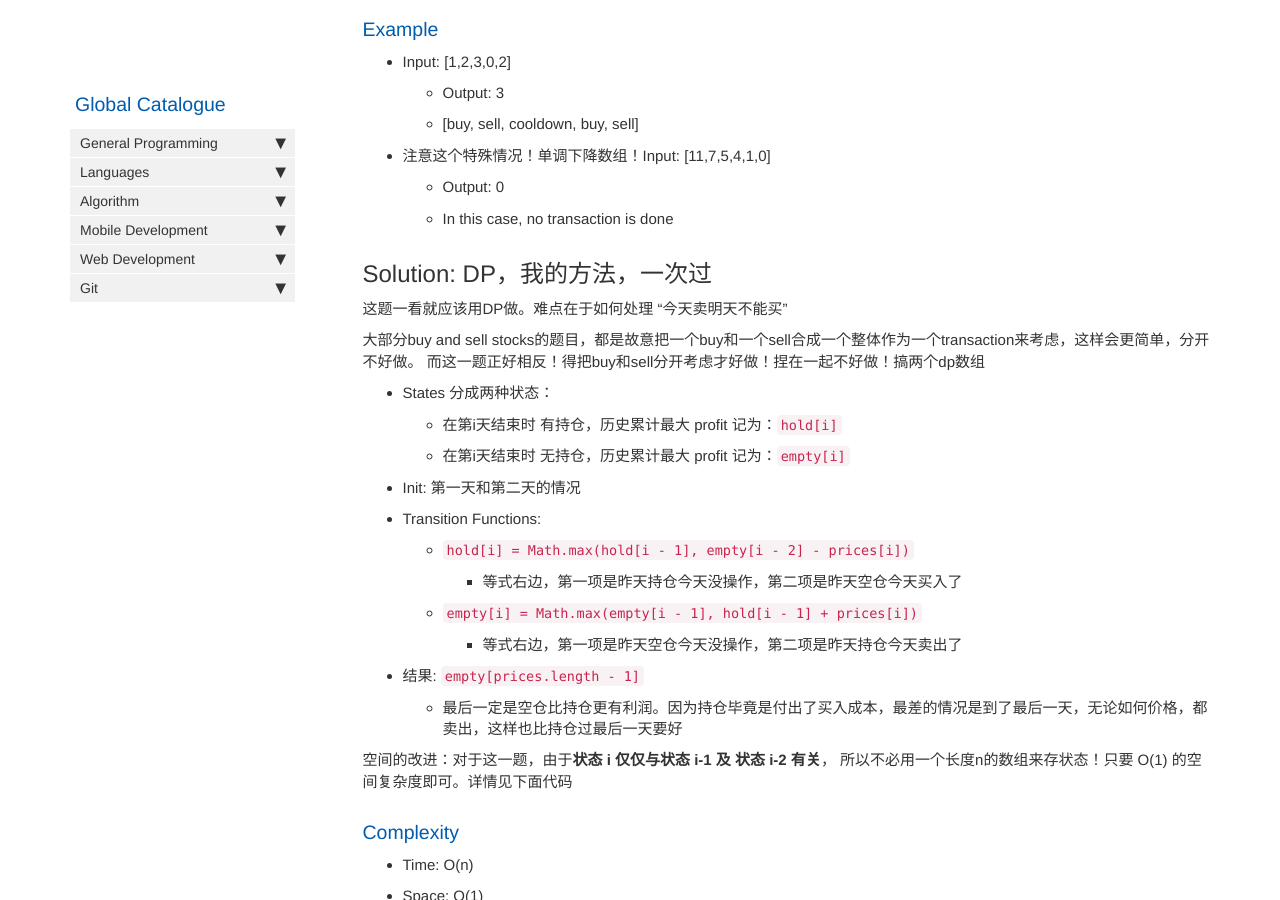
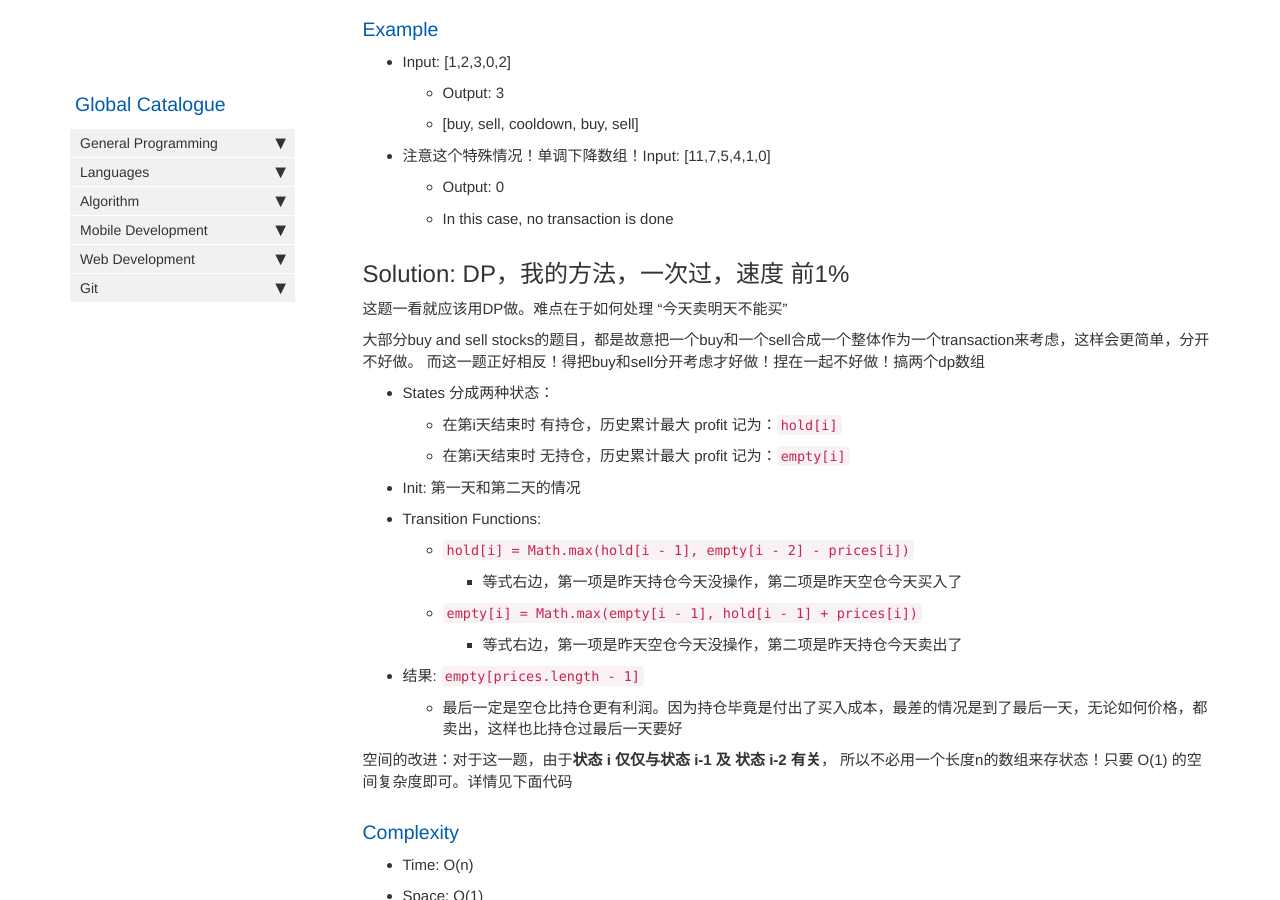
Before and after one commit to HungryOrc/hungryorc.github.io, a Jekyll site: the page built from pages/algorithm/algorithm_best_time_to_buy_and_sell_stock_infinite_transactions_with_cooldown.md, in a window 1280 px wide and 900 px high, scrolled down 694 px. Built offline with Jekyll 4.4.1, drawn with Linux system fonts in a browser that asks for light colours; nearby versions of some CDN libraries; comment, search, counter and statistics services are not loaded.

Commit message:
Update algorithm_best_time_to_buy_and_sell_stock_infinite_transactions_with_cooldown.md

```diff
--- a/pages/algorithm/algorithm_best_time_to_buy_and_sell_stock_infinite_transactions_with_cooldown.md
+++ b/pages/algorithm/algorithm_best_time_to_buy_and_sell_stock_infinite_transactions_with_cooldown.md
@@ -34,7 +34,7 @@ You may complete **as many transactions as you like** (ie, buy one and sell one
   * Output: 0
   * In this case, no transaction is done
 
-## Solution: DP，我的方法，一次过
+## Solution: DP，我的方法，一次过，速度 前1%
 这题一看就应该用DP做。难点在于如何处理 “今天卖明天不能买”
 
 大部分buy and sell stocks的题目，都是故意把一个buy和一个sell合成一个整体作为一个transaction来考虑，这样会更简单，分开不好做。
```
